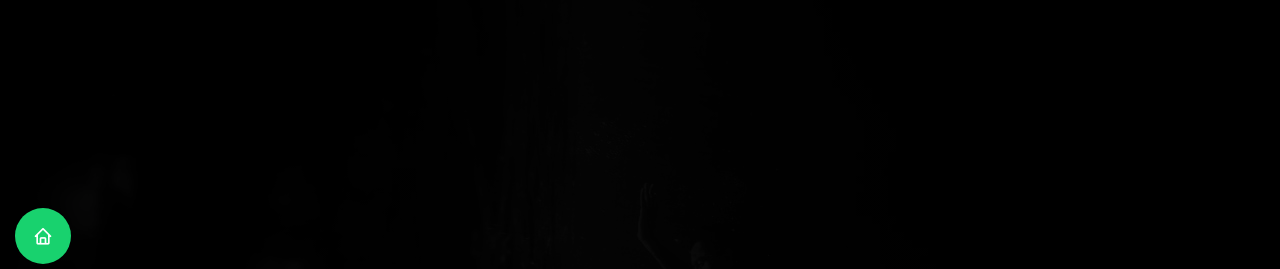
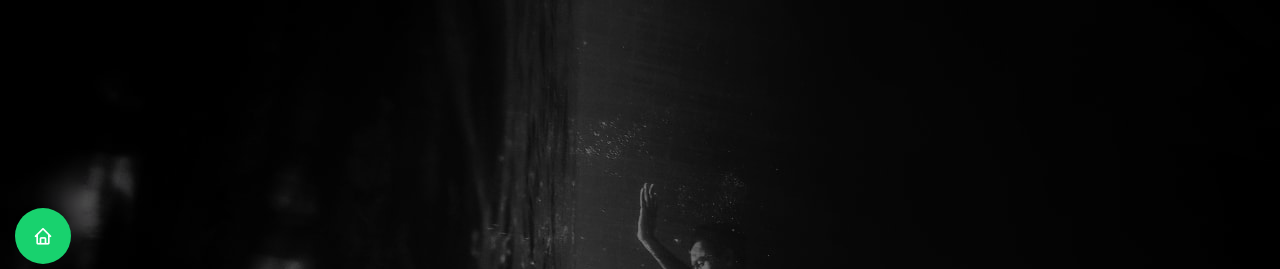
Before and after one commit to basudev1234/web, a plain HTML site: page index.html in a window 1280 px wide. Shown: the top 269 px of the page. Drawn offline with nearby package versions, Linux system fonts and the light colour scheme; files whose address does not match are found by name.

Commit message:
second commit

```diff
--- a/assets/css/style.css
+++ b/assets/css/style.css
@@ -273,7 +273,7 @@ h1, h2, h3, h4, h5, h6 {
 #hero:before {
   content: "";
 
-  background: rgba(0, 0, 0, 0.918);
+  background: rgba(0, 0, 0, 0.534);
   position: absolute;
   bottom: 0;
   top: 0;
--- a/index.html
+++ b/index.html
@@ -51,7 +51,7 @@
   </header><!-- End Header -->
 
   <!-- ======= Hero Section ======= -->
-  <section id="hero" class="d-flex flex-column justify-content-center">
+  <section id="hero" class="d-flex flex-column justify-content-center" class="hero route bg-image" style="background-image: url(assets/img/hero-bg.jpeg)">
     <div class="container" data-aos="zoom-in" data-aos-delay="100">
       <h1>Vanshdeep Singh Sisodia</h1>
       <p>I'm  <span class="typed" data-typed-items="Photographer,Travel Filmmaker 🎥 🌍,"></span></p>
```
